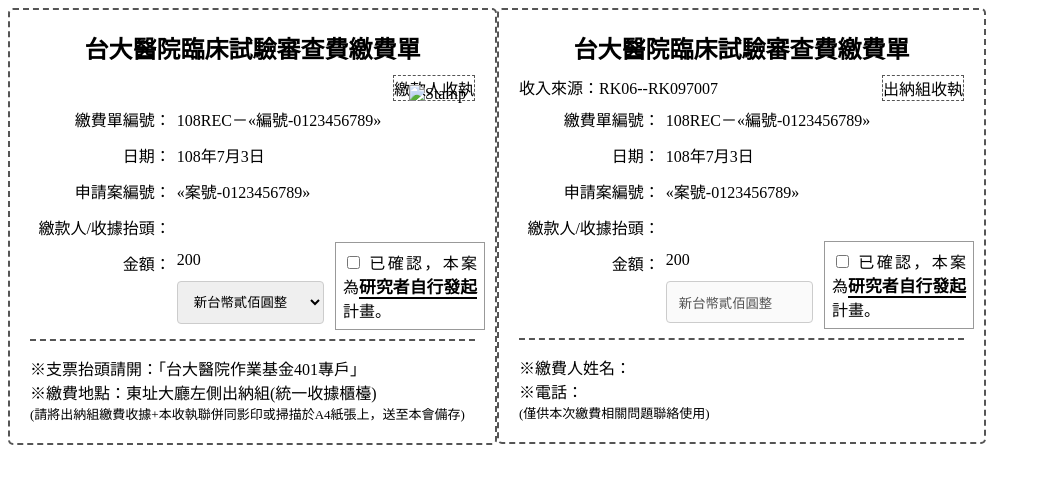
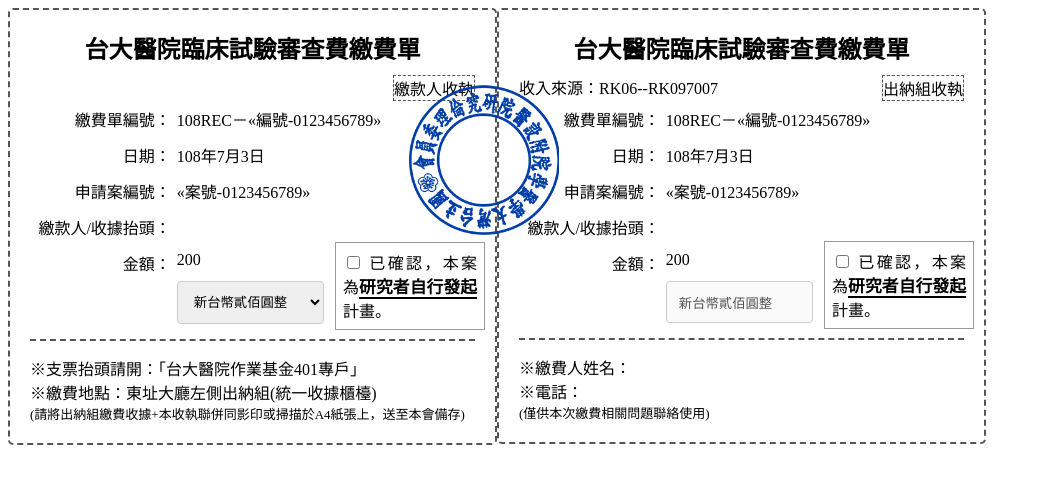
Before and after one commit to SnailPJW/paymentSlip, a plain HTML site: page index.html in a window 1280 px wide. Shown: the whole page, without its empty margins (0-1041 px from the left). Drawn offline with Linux system fonts and the light colour scheme.

Commit message:
change img src

```diff
--- a/index.html
+++ b/index.html
@@ -215,7 +215,7 @@
                         (僅供本次繳費相關問題聯絡使用)
                     </div>
                     </div>
-                    <img class="imgStamp" src="images/ptmsStamp.png" alt="Stamp">
+                    <img class="imgStamp" src="ptmsStamp.png" alt="Stamp">
                 </div>
         </div>
         <!-- <button type="button" onclick="javascript:window.print()">列印PDF</button> -->
```
